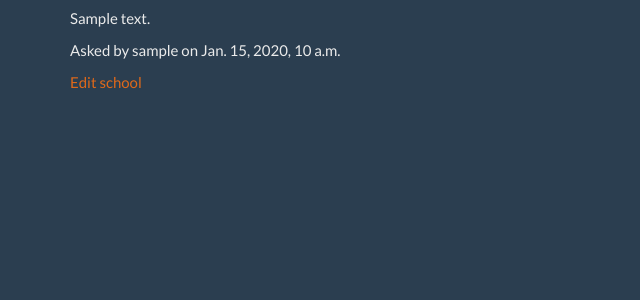
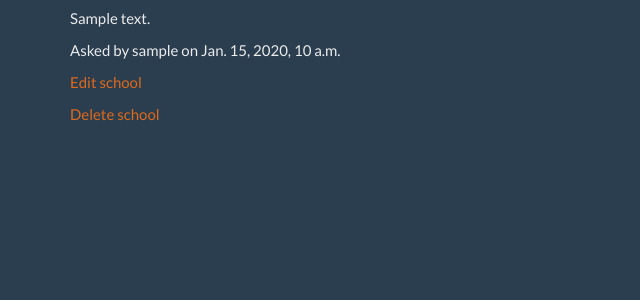
Before and after one commit to aralotibi/Smart_Start, a Django app: page /school/1/ in a window 1280 px wide. Shown: the part 146-446 px from the top of the page, without its empty margins (0-640 px from the left). Run offline with Django 3.2, Linux system fonts and the light colour scheme; a user stored in the database is signed in; tables that the repository leaves empty hold one stand-in row (values such as "Sample post"); some libraries are stand-ins or nearby versions.

Commit message:
Add schoool delete view

```diff
--- a/core/urls.py
+++ b/core/urls.py
@@ -9,4 +9,5 @@ urlpatterns = patterns('',
     url(r'school/$', SchoolListView.as_view(), name='school_list'),
     url(r'^school/(?P<pk>\d+)/$', SchoolDetailView.as_view(), name='school_detail'),
     url(r'^school/update/(?P<pk>\d+)/$', SchoolUpdateView.as_view(), name='school_update'),
+    url(r'^school/delete/(?P<pk>\d+)/$', SchoolDeleteView.as_view(), name='school_delete'),
 )
--- a/core/views.py
+++ b/core/views.py
@@ -4,6 +4,7 @@ from django.views.generic import DetailView
 from django.views.generic import CreateView
 from django.views.generic import ListView
 from django.views.generic import UpdateView
+from django.views.generic import DeleteView
 from django.core.urlresolvers import reverse_lazy
 from .models import *
 
@@ -33,3 +34,8 @@ class SchoolUpdateView(UpdateView):
     model = School
     template_name = 'school/school_form.html'
     fields = ['title', 'description']
+
+class SchoolDeleteView(DeleteView):
+    model = School
+    template_name = 'school/school_confirm_delete.html'
+    success_url = reverse_lazy('school_list')
--- a/templates/school/school_detail.html
+++ b/templates/school/school_detail.html
@@ -5,5 +5,6 @@
 <p>Asked by {{ school.user.username }} on {{ school.created_at }}</p>
 {% if school.user == user %}
 <p><a href="{% url 'school_update' pk=school.id %}">Edit school</a></p>
+<p><a href="{% url 'school_delete' pk=school.id %}">Delete school</a></p>
 {% endif %}
 {% endblock %}
```
Also changed, not shown: templates/school/school_confirm_delete.html (added, +8 -0 lines).
